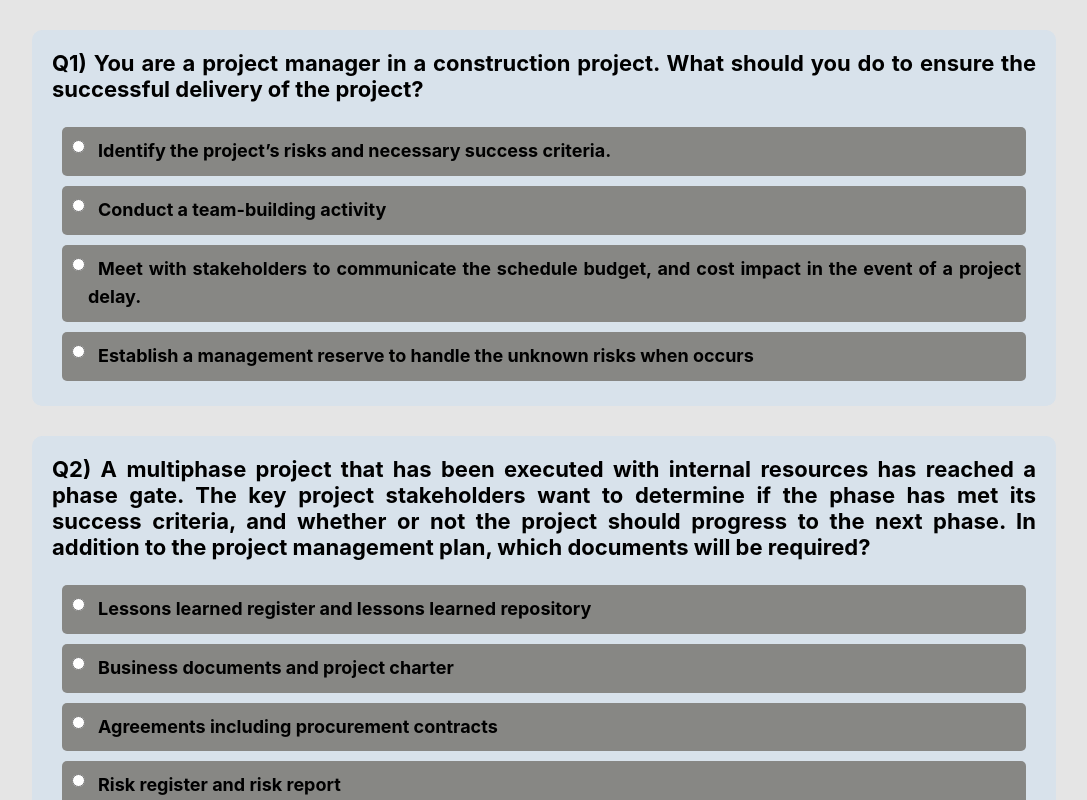
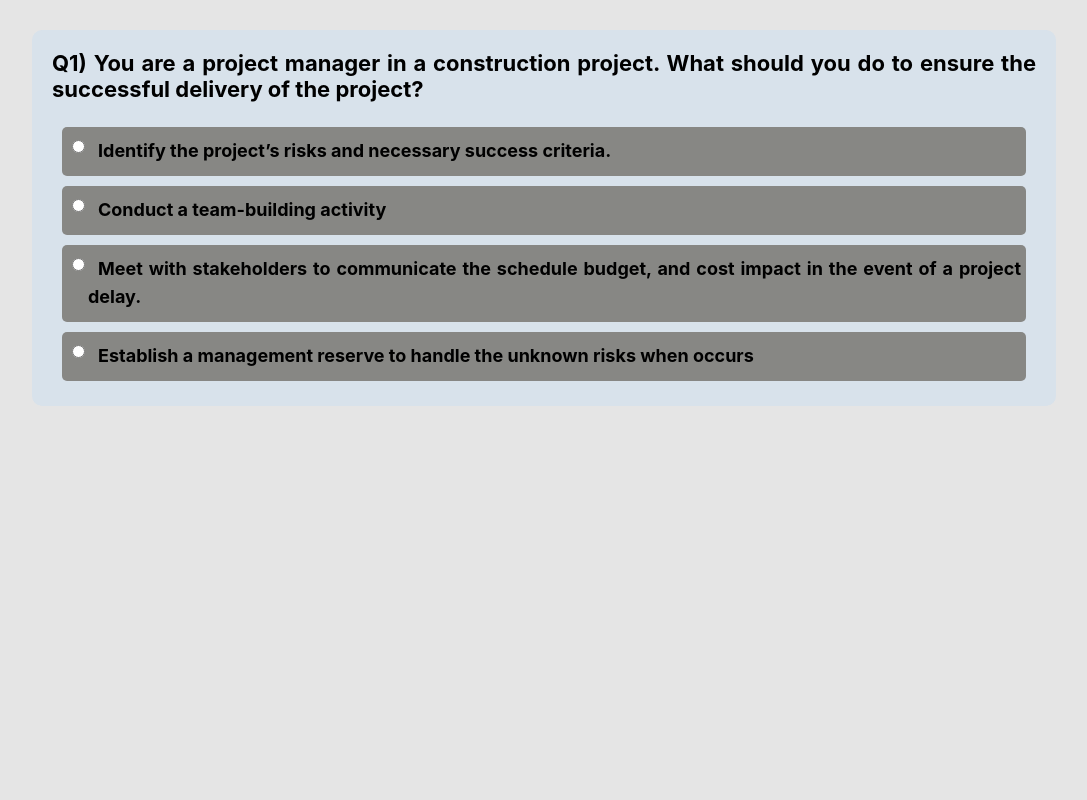
Before and after one commit to aliaburas80/pmp-exam, a Next.js app: page /questions/chapters in a window 1280 px wide. Shown: the top 800 px of the page, without its empty margins (96-1183 px from the left). Built offline with nearby package versions, Linux system fonts and the light colour scheme.

Commit message:
add one question

```diff
--- a/pages/questions/chapters/index.js
+++ b/pages/questions/chapters/index.js
@@ -22,11 +22,11 @@ const Chapters = ({ data }) => {
   setData(data);
   return (
     <>
-      {data.questions.map((element, index) => {
-        return (
-          <Question key={index} index={index + 1} questionItem={element} />
-        );
-      })}
+      {/* {data.questions.map((element, index) => { */}
+      {/* return ( */}
+      <Question key={1} index={1} questionItem={data.questions[0]} />
+      {/* ); */}
+      {/* })} */}
     </>
   );
 };
```
